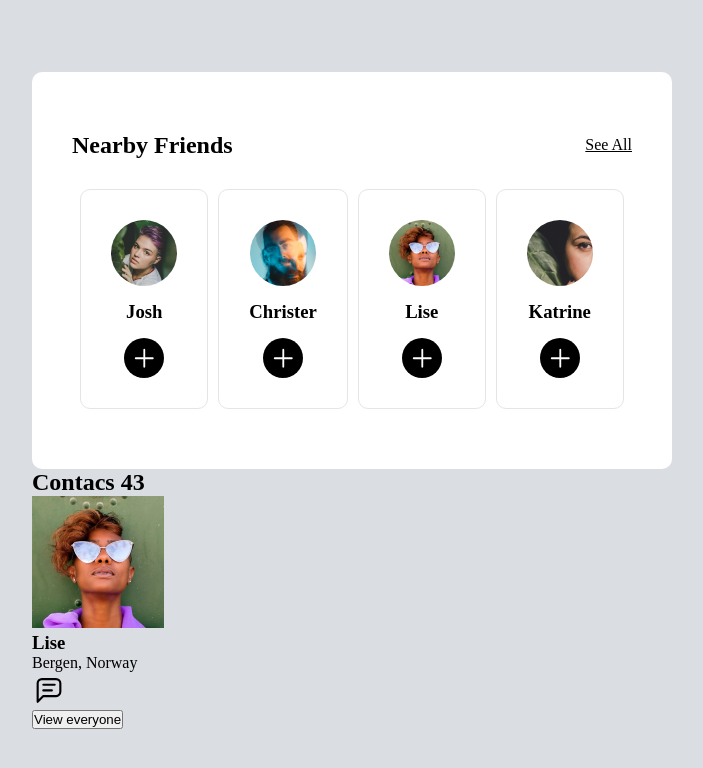
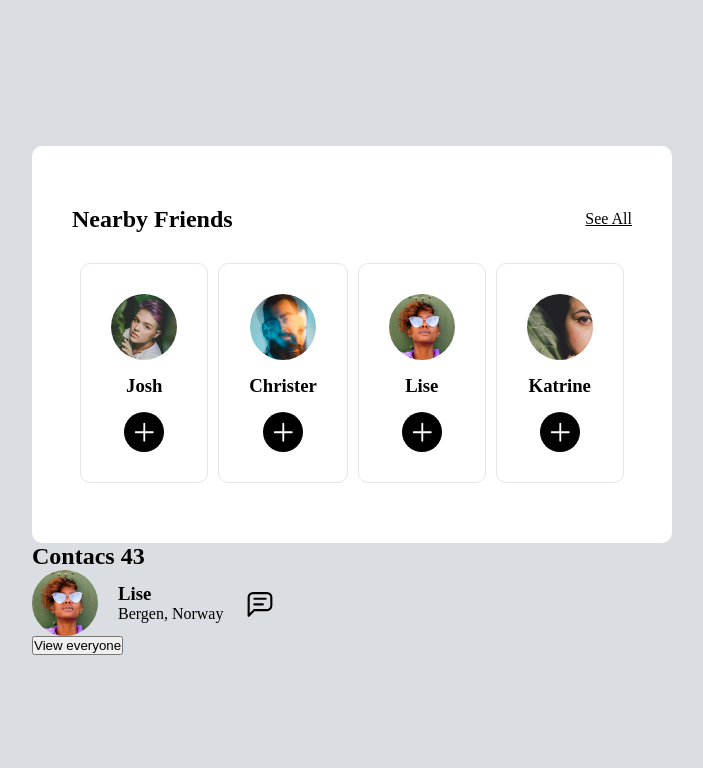
Before and after one commit to estefaneluz/revisao-css, a JavaScript app in the folder classe-03/: page / in a window 1280 px wide. Shown: the top 768 px of the page, without its empty margins (288-991 px from the left). Built offline with nearby package versions, Linux system fonts and the light colour scheme; the HTML template or start-up script is replaced by a standard one.

Commit message:
estilo base do componente ContactIndividual

```diff
--- a/classe-03/src/components/ContactIndividual/index.js
+++ b/classe-03/src/components/ContactIndividual/index.js
@@ -3,13 +3,16 @@ import chatIcon from '../../assets/icone-chat.svg'
 
 export default function ContactIndividual({img, nome, local}) {
     return(
-        <div>
-            <img src={img} alt={`Foto de perfil de ${nome}`}/>
+        <div className="contact-card">
+            <img
+                className="contact-img"
+                src={img} alt={`Foto de perfil de ${nome}`}
+            />
             <div>
                 <h3>{nome}</h3>
                 <p>{local}</p>
             </div>
-            <img src={chatIcon} alt="icone de chat"/>
+            <img id="chat-icon" src={chatIcon} alt="icone de chat"/>
         </div>
     );
 }
--- a/classe-03/src/components/ContactIndividual/styles.css
+++ b/classe-03/src/components/ContactIndividual/styles.css
@@ -0,0 +1,11 @@
+.contact-card {
+    display: flex;
+    align-items: center;
+    column-gap: 20px;
+}
+
+.contact-img {
+    width: 66px;
+    height: 66px;
+    border-radius: 50%;
+}
```
